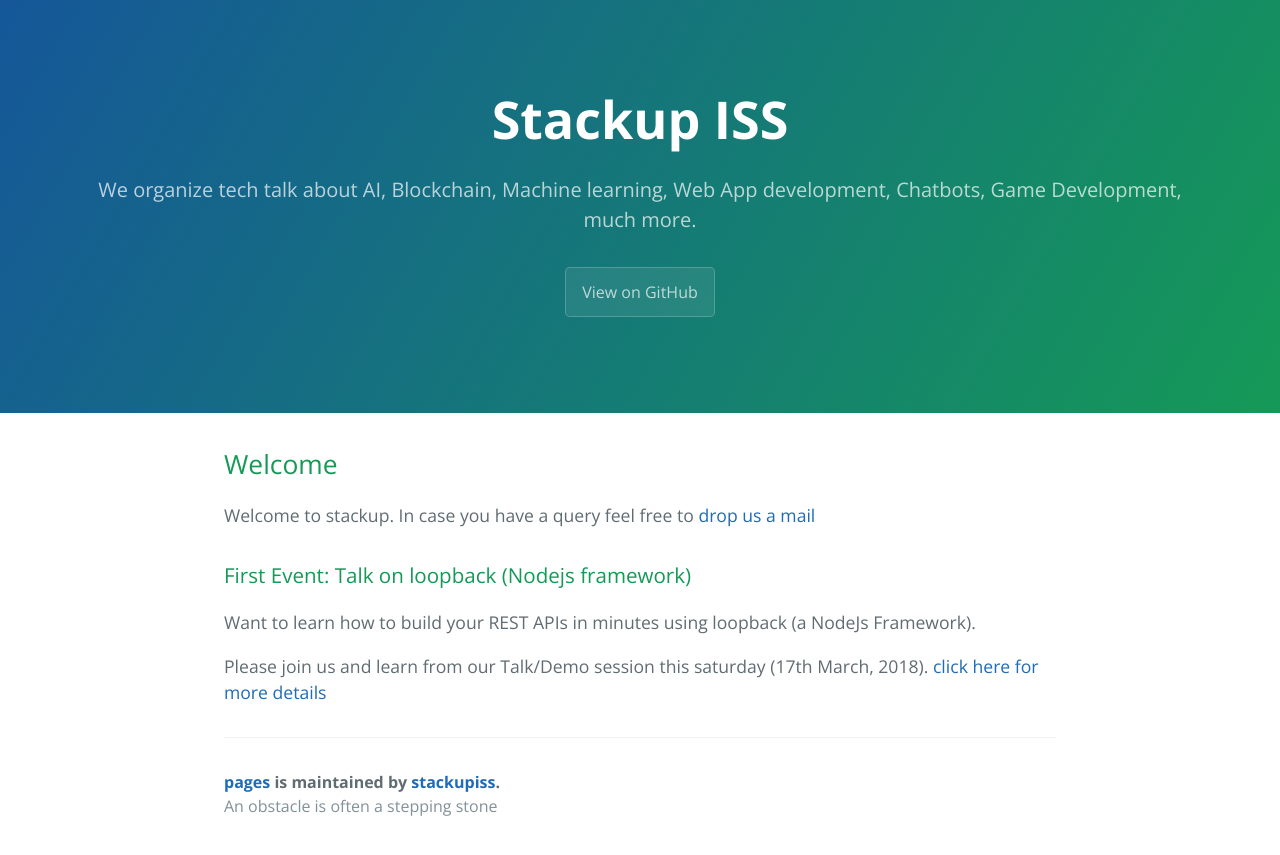
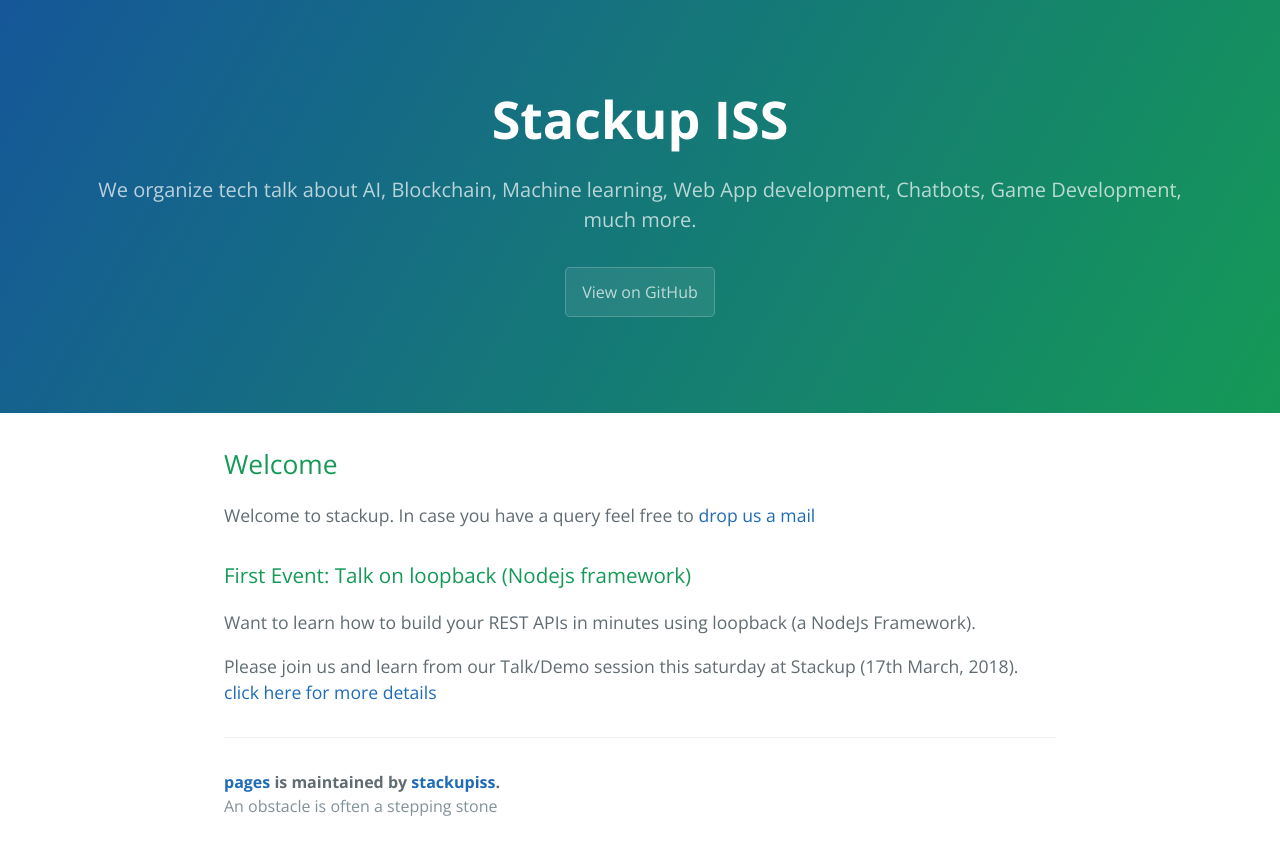
Before and after one commit to stackupiss/pages, a Jekyll site: the page built from index.md, in a window 1280 px wide. Shown: the top 855 px of the page. Built offline with Jekyll 4.4.1, drawn with Linux system fonts in a browser that asks for light colours; our own code applies the rules of GitHub Pages for plain Markdown files.

Commit message:
talk-01 finalized

```diff
--- a/index.md
+++ b/index.md
@@ -7,5 +7,5 @@ In case you have a query feel free to [drop us a mail](mailto:bala@nus.edu.sg)
 
 Want to learn how to build your REST APIs in minutes using loopback (a NodeJs Framework).
 
-Please join us and learn from our Talk/Demo session this saturday (17th March, 2018).
+Please join us and learn from our Talk/Demo session this saturday at Stackup (17th March, 2018).
 [click here for more details](./talk01.md)
```
Also changed, not shown: talk01.md (+1 -0 lines).
